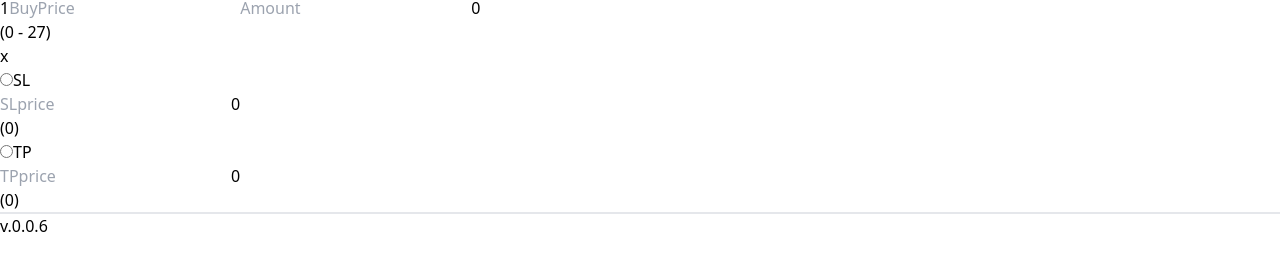
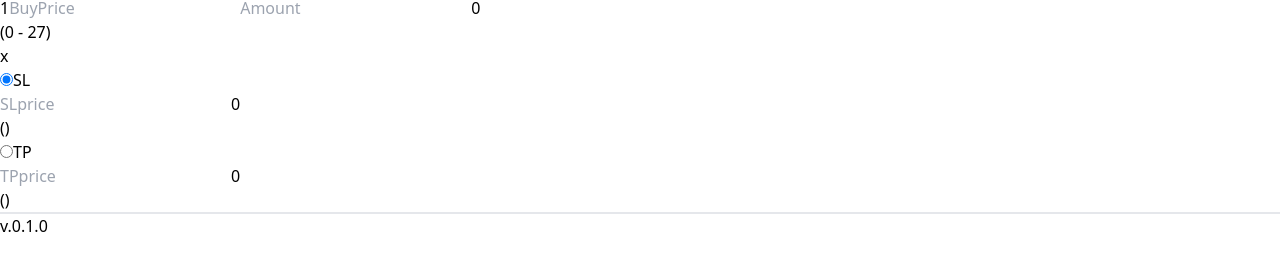
Before and after one commit to innTall/mm-pwa, a Vue app: page / in a window 1280 px wide. Shown: the part 456-717 px from the top of the page. Built offline with nearby package versions, Linux system fonts and the light colour scheme.

Commit message:
v.0.1.0 ordersBlocks and orders base logic

```diff
--- a/package.json
+++ b/package.json
@@ -1,7 +1,7 @@
 {
   "name": "mm-pwa",
   "private": true,
-  "version": "0.0.6",
+  "version": "0.1.0",
   "type": "module",
   "scripts": {
     "dev": "vite",
--- a/src/components/MarginOrder.vue
+++ b/src/components/MarginOrder.vue
@@ -2,53 +2,59 @@
 import { storeToRefs } from 'pinia';
 import { useMarginOptionsStore } from "@/stores/marginOptions.js";
 import { useMarginOrdersStore } from '@/stores/marginOrders.js';
+import { useOrdersBlockStore } from '@/stores/ordersBlock.js';
 const { buyOrderMath } = storeToRefs(useMarginOptionsStore());
-const { orders, buyPrice, amount, slPrice, tpPrice, selectedSwitch, calcBuyOrder,
-	calcSl, calcTp, infoAmount, infoSlPrice, infoTpPrice,
-} = storeToRefs(useMarginOrdersStore());
-const { removeOrder } = useMarginOrdersStore();
+const { removeOrder } = useOrdersBlockStore();
+const { selectedSwitch } = storeToRefs(useMarginOrdersStore());
+const { calculateBuyOrder, calculateSl, calculateTp,	infoAmount, infoSlPrice, infoTpPrice, } = useMarginOrdersStore();
+const props = defineProps({
+	block: {
+		type: Object,
+		required: true,
+	},
+});
 </script>
 
 <template>
-	<div class="text-sm">
-		<div v-for="(order, index) in orders" :key="index" class="mt-2 border-b border-gray-600">
+	<div v-if="block && block.orders" class="text-sm">
+		<div v-for="(order, index) in block.orders" :key="order.id" class="mt-2 border-b border-gray-600">
 			<!-- Order Input -->
 			<div class="flex justify-between mt-1 items-center">
 				<span>{{ index + 1 }}</span>
-				<input id="buyPrice" type="number" v-model="buyPrice" placeholder="BuyPrice"
+				<input id="buyPrice" type="number" v-model="order.buyPrice" placeholder="BuyPrice"
 					class="w-[6ch] bg-gray-900 text-center" />
-				<input id="amount" type="number" v-model="amount" placeholder="Amount"
+				<input id="amount" type="number" v-model="order.amount" placeholder="Amount"
 					class="w-[6ch] bg-gray-900 text-center" />
-				<span class="">{{ calcBuyOrder }}</span>
+				<span class="">{{ calculateBuyOrder(order) }}</span>
 				<div class="text-gray-500 text-xs">
-					<span>({{ infoAmount }} - </span>
+					<span>({{ infoAmount(order) }} - </span>
 					<span>{{ buyOrderMath }})</span>
 				</div>
-				<button id="removeOrder" @click="removeOrder(index)"
+				<button id="removeOrder" @click="removeOrder(block, order.id)"
 					class="flex px-2 font-bold text-red-600 border border-red-600 items-center">x</button>
 			</div>
 			<div class="flex justify-between mt-1 mb-1 items-center">
 				<!-- SL Switch -->
 				<div class="flex items-center">
-					<input id="sl" type="radio" name="switchGroup" v-model="selectedSwitch" value="sl" class="accent-red-600" />
+					<input id="sl" type="radio" name="switchGroup" v-model="order.selectedSwitch" value="sl" class="accent-red-600" />
 					<span>SL</span>
 				</div>
-				<input id="slPrice" type="number" v-model="slPrice" placeholder="SLprice"
+				<input id="slPrice" type="number" v-model="order.slPrice" placeholder="SLprice"
 					class="w-[6ch] bg-gray-900 text-center" />
-				<span>{{ calcSl }}</span>
+				<span>{{ calculateSl(order) }}</span>
 				<div class="text-gray-500">
-					<span class="text-xs">({{ infoSlPrice }})</span>
+					<span class="text-xs">({{ infoSlPrice(order) }})</span>
 				</div>
 				<!-- TP Switch -->
 				<div class="flex items-center">
-					<input id="tp" type="radio" name="switchGroup" v-model="selectedSwitch" value="tp" class="accent-green-600" />
+					<input id="tp" type="radio" name="switchGroup" v-model="order.selectedSwitch" value="tp" class="accent-green-600" />
 					<span>TP</span>
 				</div>
-				<input id="tpPrice" type="number" v-model="tpPrice" placeholder="TPprice"
+				<input id="tpPrice" type="number" v-model="order.tpPrice" placeholder="TPprice"
 					class="w-[6ch] bg-gray-900 text-center" />
-				<span>{{ calcTp }}</span>
+				<span>{{ calculateTp(order) }}</span>
 				<div class="text-gray-500">
-					<span class="text-xs">({{ infoTpPrice }})</span>
+					<span class="text-xs">({{ infoTpPrice(order) }})</span>
 				</div>
 			</div>
 			<hr class="border-gray-600">
--- a/src/components/OrdersBlock.vue
+++ b/src/components/OrdersBlock.vue
@@ -1,28 +1,29 @@
 <script setup>
 import { storeToRefs } from 'pinia';
+import MarginOrder from './MarginOrder.vue';
 import { useOrdersBlockStore } from '@/stores/ordersBlock';
-import { useMarginOrdersStore } from '@/stores/marginOrders.js';
 const { blocks } = storeToRefs(useOrdersBlockStore());
-const { removeBlock, } = useOrdersBlockStore();
-const { addOrder } = useMarginOrdersStore();
+const { addBlock, removeBlock, addOrder } = useOrdersBlockStore();
 </script>
 
 <template>
-	<div>
-		<div v-for="block in blocks" :key="block.id" :id="'block-' + block.id" class="flex justify-between text-sm mt-2">
-			<input type="text" v-model="block.symbol" placeholder="Symbol"
+	<div v-for="block in blocks" :key="block.id" :id="'block-' + block.id" class="text-sm mt-2">
+		<div class="flex justify-between">
+			<input :id="'symbol-' + block.id" type="text" v-model="block.symbol" placeholder="Symbol"
 				class="w-[8ch] text-center font-bold bg-gray-900 border uppercase" />
-			<input type="number" v-model="block.interval" placeholder="tf" class="w-[8ch] bg-gray-900 border text-center" />
-			<input type="text" v-model="block.quoteAsset" placeholder="usdt"
+			<input :id="'interval-' + block.id" type="number" v-model="block.interval" placeholder="tf"
+				class="w-[8ch] bg-gray-900 border text-center" />
+			<input :id="'quoteAsset-' + block.id" type="text" v-model="block.quoteAsset" placeholder="usdt"
 				class="w-[8ch] bg-gray-900 border text-center uppercase" />
 			<button @click="removeBlock(block.id)" class="px-2 font-bold text-red-600 border border-red-600">
 				X
 			</button>
-			<button id="addOrder" class="px-2 font-bold text-green-600 border border-green-600" @click="addOrder">
+			<button @click="addOrder(block)" id="addOrder" class="px-2 font-bold text-green-600 border border-green-600">
 				+
 			</button>
 		</div>
 		<hr class="border-green-600 mt-2">
+		<MarginOrder :block="block" />
 	</div>
 </template>
 <style scoped></style>
--- a/src/stores/marginOrders.js
+++ b/src/stores/marginOrders.js
@@ -3,77 +3,43 @@ import { computed, ref } from "vue";
 import { useMarginSettingsStore } from "@/stores/marginSettings.js";
 import { useMarginOptionsStore } from "@/stores/marginOptions.js";
 
-export const useMarginOrdersStore = defineStore(
-  "marginOrders",
-  () => {
+export const useMarginOrdersStore = defineStore("marginOrders", () => {
+
   const { leverage } = storeToRefs(useMarginSettingsStore());
   const { margin, tpCost, slCost } = storeToRefs(useMarginOptionsStore());
+
   const buyFee = 0.02;
   const sellFee = 0.055;
 
-    // Orders array initialized with a default order
-    const orders = ref([
-      {
-        buyPrice: null,
-        amount: null,
-        calcBuyOrder: 0,
-        calcSl: 0,
-        calcTp: 0,
-        infoAmount: 0,
-        infoSlPrice: 0,
-        infoTpPrice: 0,
-      },
-    ]);
+  //* ----- Calculation Methods -----
+  function calculateBuyOrder(order) {
+    if (!order.buyPrice || !order.amount) return 0;
+    return (order.buyPrice * order.amount).toFixed(2);
+  }
 
-    // Reactive inputs
-    const buyPrice = ref(null);
-    const amount = ref(null);
-    const slPrice = ref(null);
-    const tpPrice = ref(null);
-    const selectedSwitch = ref(null);
+  function calculateSl(order, marginSettings, marginOptions) {
+    const slPrice = parseFloat(order.slPrice);
+    if (!slPrice || !order.buyPrice || !order.amount) return 0;
+    const buyOrder = calculateBuyOrder(order);
+    const feeBuy = (buyOrder * buyFee) / 100;
+    const feeSL = (slPrice * order.amount * sellFee) / 100;
+    return ((slPrice - order.buyPrice) * order.amount - feeBuy - feeSL).toFixed(
+      2
+    );
+  }
 
-    // Computed properties for calculations
-    const calcBuyOrder = computed(() => {
-      return buyPrice.value && amount.value
-        ? (buyPrice.value * amount.value).toFixed(2)
-        : 0;
-    });
+  function calculateTp(order, marginSettings, marginOptions) {
+    const tpPrice = parseFloat(order.tpPrice);
+    if (!tpPrice || !order.buyPrice || !order.amount) return 0;
+    const buyOrder = calculateBuyOrder(order);
+    const feeBuy = (buyOrder * buyFee) / 100;
+    const feeTP = (tpPrice * order.amount * sellFee) / 100;
+    return ((tpPrice - order.buyPrice) * order.amount - feeBuy - feeTP).toFixed(
+      2
+    );
+  }
 
-    const feeBuy = computed(() => (calcBuyOrder.value * buyFee) / 100);
-
-    const feeSL = computed(() => {
-      return slPrice.value && amount.value
-        ? (slPrice.value * amount.value * sellFee) / 100
-        : 0;
-    });
-
-    const feeTP = computed(() => {
-      return tpPrice.value && amount.value
-        ? (tpPrice.value * amount.value * sellFee) / 100
-        : 0;
-    });
-
-    const calcSl = computed(() => {
-      return buyPrice.value && slPrice.value && amount.value
-        ? (
-            (slPrice.value - buyPrice.value) * amount.value -
-            feeBuy.value -
-            feeSL.value
-          ).toFixed(2)
-        : 0;
-    });
-
-    const calcTp = computed(() => {
-      return buyPrice.value && tpPrice.value && amount.value
-        ? (
-            (tpPrice.value - buyPrice.value) * amount.value -
-            feeBuy.value -
-            feeTP.value
-          ).toFixed(2)
-        : 0;
-    });
-
-    // Helper functions for digit calculation
+  //* ----- Number Precision for Price Calculations -----
   function calculateDigits(price) {
     if (price >= 10000) return 0;
     if (price >= 1000) return 1;
@@ -91,83 +57,32 @@ export const useMarginOrdersStore = defineStore(
     if (digits === 3) return 1;
     if (digits >= 4) return 0;
   }
-
-    // Derived digits for price and lot
   const digits = computed(() => calculateDigits(buyPrice.value || 0));
   const digitsLote = computed(() => calculateDigitsLote(digits.value));
 
-    // Info calculations
-    const infoAmount = computed(() => {
-      return buyPrice.value && leverage.value && margin.value
-        ? +((leverage.value * margin.value) / buyPrice.value).toFixed(
-            digitsLote.value
-          )
-        : 0;
-    });
+  //* ----- Helper Functions -----
+  const infoAmount = (block) => {
+    if (!block.buyPrice || block.buyPrice <= 0) return 0;
+    return +((leverage.value * margin.value) / block.buyPrice).toFixed(digitsLote.value);
+  };
 
-    const infoSlPrice = computed(() => {
-      return amount.value && slCost.value && buyPrice.value
-        ? +(
-            ((slCost.value - buyPrice.value * amount.value) * -1) /
-            amount.value
-          ).toFixed(digits.value)
-        : 0;
-    });
+  const infoSlPrice = (block) => {
+    if (!block.buyPrice || !block.amount || block.amount <= 0) return null;
+    return +(((slCost.value - block.buyPrice * block.amount) * -1) /
+      block.amount).toFixed(digits.value);
+  };
 
-    const infoTpPrice = computed(() => {
-      return amount.value && tpCost.value && buyPrice.value
-        ? +(
-            (tpCost.value + buyPrice.value * amount.value) /
-            amount.value
-          ).toFixed(digits.value)
-        : 0;
-    });
-
-    // Functions to manage orders
-    function addOrder() {
-      // Add an order to the orders array
-      orders.value.push({
-        buyPrice: buyPrice.value,
-        amount: amount.value,
-        calcBuyOrder: calcBuyOrder.value,
-        calcSl: calcSl.value,
-        calcTp: calcTp.value,
-        infoAmount: infoAmount.value,
-        infoSlPrice: infoSlPrice.value,
-        infoTpPrice: infoTpPrice.value,
-      });
-
-      // Reset inputs
-      buyPrice.value = null;
-      amount.value = null;
-      slPrice.value = null;
-      tpPrice.value = null;
-      selectedSwitch.value = null;
-    }
-
-    function removeOrder(index) {
-      // Prevent removing the last remaining order
-      if (orders.value.length > 1) {
-        orders.value.splice(index, 1);
-      }
-    }
+  const infoTpPrice = (block) => {
+    if (!block.buyPrice || !block.amount || block.amount <= 0) return null;
+    return +((tpCost.value + block.buyPrice * block.amount) / block.amount).toFixed(digits.value);
+  };
 
   return {
-      orders,
-      buyPrice,
-      amount,
-      slPrice,
-      tpPrice,
-      selectedSwitch,
-      calcBuyOrder,
-      calcSl,
-      calcTp,
+    calculateBuyOrder,
+    calculateSl,
+    calculateTp,
     infoAmount,
     infoSlPrice,
     infoTpPrice,
-      addOrder,
-      removeOrder,
   };
-  },
-  { persist: false }
-);
+});
--- a/src/stores/ordersBlock.js
+++ b/src/stores/ordersBlock.js
@@ -1,42 +1,73 @@
 import { defineStore } from "pinia";
 import { ref } from "vue";
 
-export const useOrdersBlockStore = defineStore(
-  "ordersBlock",
-  () => {
-    // State: List of blocks
-    const blocks = ref([
-      {
-        id: 1, // Default block with unique ID
-        symbol: null,
-        interval: null,
-        quoteAsset: null,
-      },
-    ]);
+// Unique ID generator
+let nextBlockId = 1;
 
-    // Counter for generating unique IDs
-    let blockIdCounter = 2;
+export const useOrdersBlockStore = defineStore("ordersBlock", () => {
+  const blocks = ref([]);
 
-    // Action: Add a new block
-    const addBlock = () => {
-      blocks.value.push({
-        id: blockIdCounter++, // Assign a unique ID
-        symbol: null,
-        interval: null,
-        quoteAsset: null,
+  // Helper function to generate unique block IDs
+  const generateUniqueBlockId = () => nextBlockId++;
+
+  // Creates a new margin order
+  const createNewMarginOrder = (nextOrderId) => ({
+    id: nextOrderId,
+    buyPrice: null,
+    amount: null,
+    slPrice: null,
+    tpPrice: null,
+    selectedSwitch: "sl",
+    //};
   });
+
+  // Creates a new block with a default margin order
+  const createNewBlock = () => {
+    const newBlock = {
+      id: generateUniqueBlockId(),
+      symbol: "",
+      interval: "",
+      quoteAsset: "",
+      orders: [createNewMarginOrder(1)],
+      nextOrderId: 2, // Start order numbering for this block
+      isSaved: false,
+    };
+    blocks.value.push(newBlock);
+    return newBlock;
   };
 
-    // Action: Remove a block by its ID
-    const removeBlock = (id) => {
-      blocks.value = blocks.value.filter((block) => block.id !== id);
+  const ensureDefaultBlock = () => {
+    if (blocks.value.length === 0) {
+      createNewBlock();
+    }
   };
+
+  const addBlock = () => createNewBlock();
+
+  const removeBlock = (blockId) => {
+    blocks.value = blocks.value.filter((block) => block.id !== blockId);
+    ensureDefaultBlock(); // Ensure at least one block exists
+  };
+
+  const addOrder = (block) => {
+    block.orders.push(createNewMarginOrder(block.nextOrderId));
+    block.nextOrderId++;
+  };
+
+  const removeOrder = (block, orderId) => {
+    block.orders = block.orders.filter((order) => order.id !== orderId);
+    if (block.orders.length === 0) {
+      removeBlock(block.id); // Remove block if no orders remain
+    }
+  };
+
+  ensureDefaultBlock(); // Ensure one block with one order on initialization
 
   return {
     blocks,
     addBlock,
     removeBlock,
+    addOrder,
+    removeOrder,
   };
-  },
-  { persist: false }
-);
+});
--- a/src/views/MarginTrade.vue
+++ b/src/views/MarginTrade.vue
@@ -2,7 +2,6 @@
 import OptionsBar from '../components/OptionsBar.vue';
 import MarginSymbols from '../components/MarginSymbols.vue';
 import OrdersBlock from '../components/OrdersBlock.vue';
-import MarginTrade from '../components/MarginOrder.vue';
 </script>
 
 <template>
@@ -10,7 +9,6 @@ import MarginTrade from '../components/MarginOrder.vue';
 		<OptionsBar />
 		<MarginSymbols />
 		<OrdersBlock />
-		<MarginTrade />
 	</div>
 </template>
 <style scoped></style>
```
Lines whose indentation alone changed are shown as unchanged.
